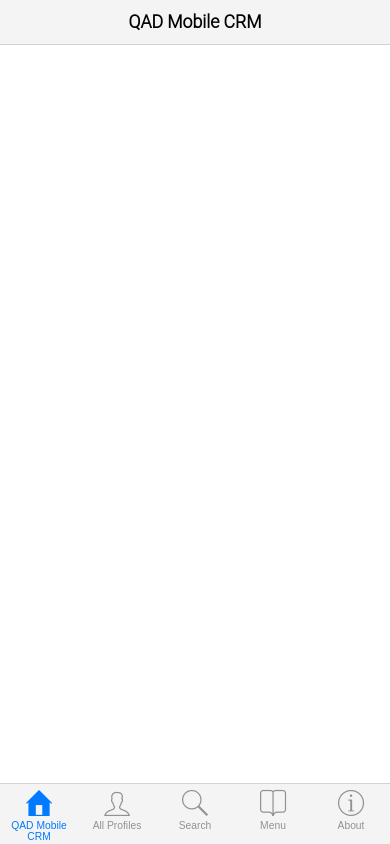
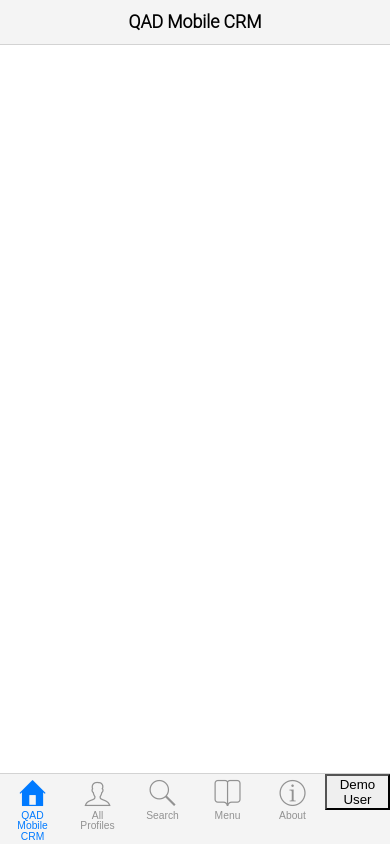
Before and after one commit to NewtonCRM/mobilecrm, a website: page QADMobileCRM Hybrid/index.html in a window 390 px wide. Drawn offline with Linux system fonts and the light colour scheme; some packages are replaced by stand-ins of ours.

Commit message:
Changes from Screen Builder

```diff
--- a/QADMobileCRM Hybrid/index.html
+++ b/QADMobileCRM Hybrid/index.html
@@ -40,7 +40,11 @@
                 <a href="components/search/view.html" data-icon="search">Search</a>
                 <a href="components/menu1/view.html" data-icon="bookmarks">Menu</a>
                 <a href="components/aboutView/view.html" data-icon="info">About</a>
+                <button id="usr_btn" class="k-primary">Demo User</button>
             </div>
+
+
+
         </footer>
     </div>
 
```
